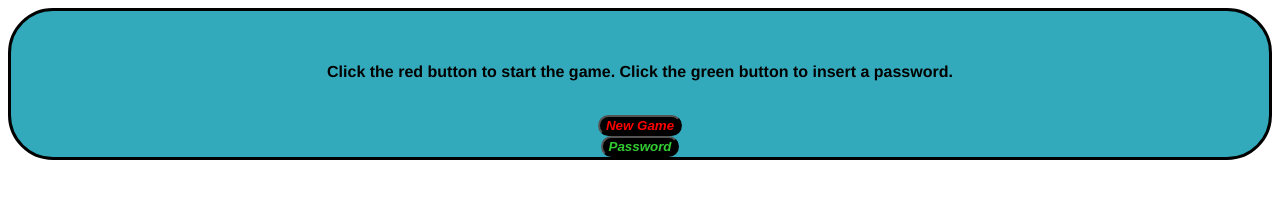
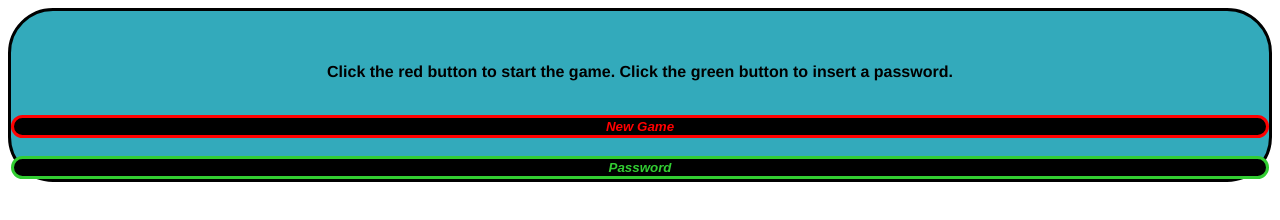
Before and after one commit to mpekim/Game_Dev_Club_Fall2016, a plain HTML site: page index.html in a window 1280 px wide. Drawn offline with Linux system fonts and the light colour scheme.

Commit message:
Working with flex code (CSS). Implementing flex classes in HTML.

```diff
--- a/index.html
+++ b/index.html
@@ -6,7 +6,7 @@
         <script type = "text/javascript" src="main.js"></script>
     </head>
     <body>
-        <div class="ideMain">
+        <div class="ideMain flexContainer">
             <!--<h1>Welcome to the Re-Purposed Game Dev Club Fall 2016 Repository.</h1>
             <h2>(Actual title of game coming soon!)</h2>-->
             <!--I did not know that I can make multi-line
@@ -15,9 +15,9 @@
             </br>
             <p>Click the red button to start the game. Click the green button to insert a password.</p>
             </br>
-            <button class="buttonRed" onclick="goToLevel1()">New Game</button>
+            <button class="buttonRed flexItem" onclick="goToLevel1()">New Game</button>
             </br>
-            <button class="buttonGreen" onclick="goToPasswordInsert()">Password</button>
+            <button class="buttonGreen flexItem" onclick="goToPasswordInsert()">Password</button>
         </div>
     </body>
 </html>
--- a/style.css
+++ b/style.css
@@ -69,10 +69,11 @@
 
 .flexContainer{
     display: flex;
-    flex-direction: row-reverse;
+    flex-direction: column;
+
 }
 
 .flexItem{
     border: solid;
-    flex: 0 1 auto;
+    flex: 0 1 25%;
 }
```
